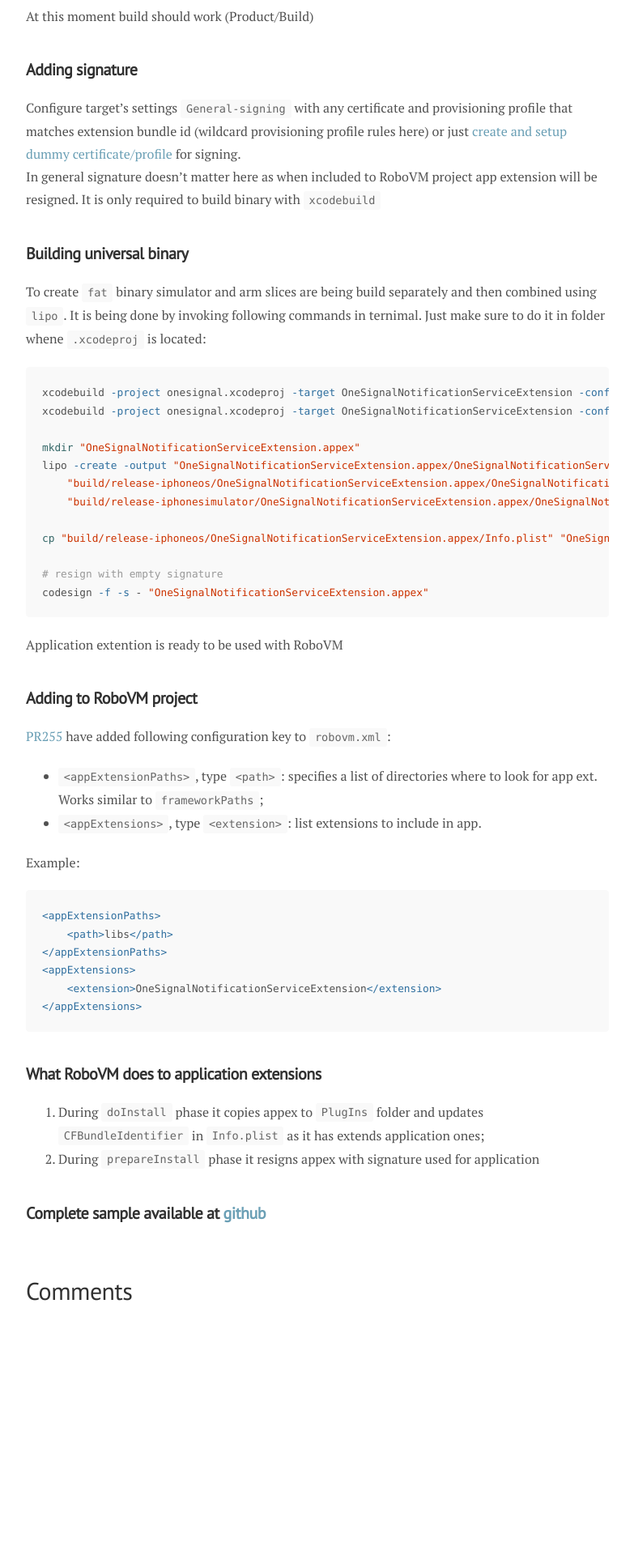
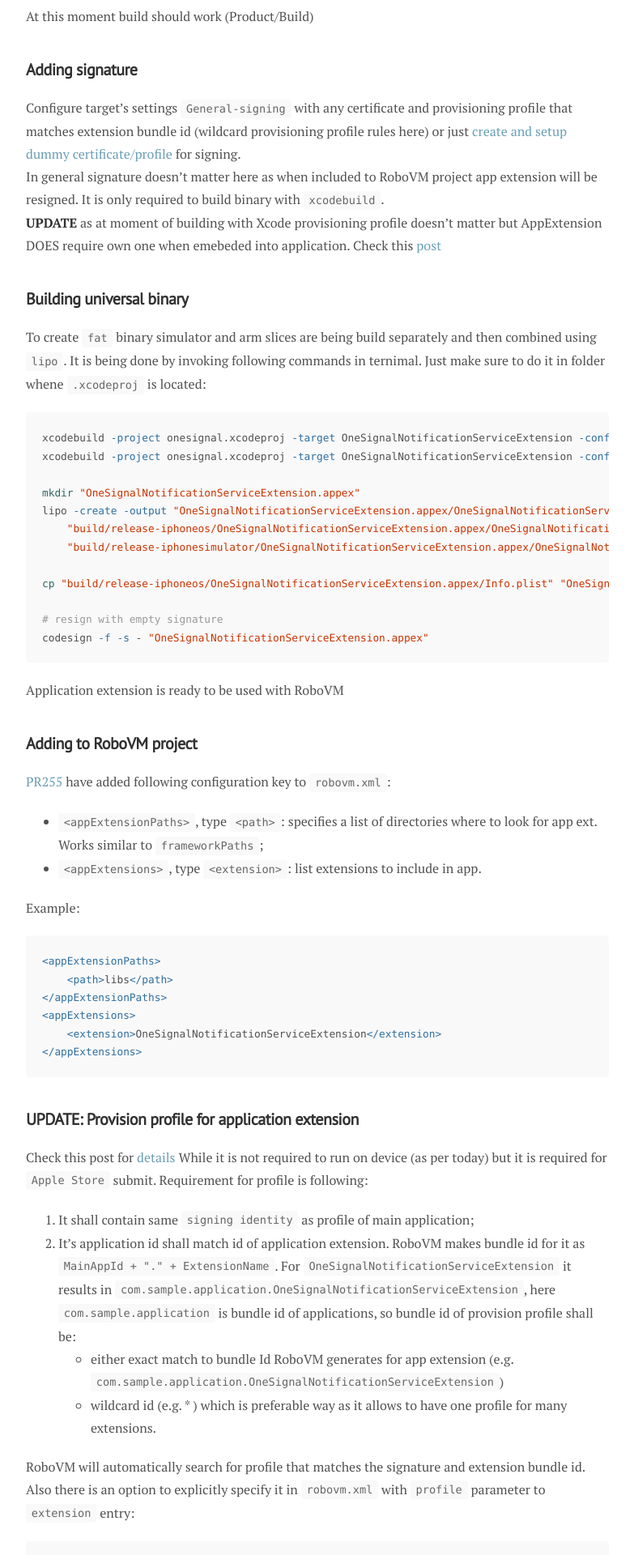
Before and after one commit to dkimitsa/dkimitsa.github.io, a Jekyll site: the page built from _posts/2018-01-18-tutorial-using-app-extensions-with-robovm.md, in a window 1280 px wide. Shown: the part 2949-4869 px from the top of the page at 81% size, without its empty margins (248-1031 px from the left). Built offline with Jekyll 4.4.1, drawn with Linux system fonts in a browser that asks for light colours; nearby versions of some CDN libraries; comment, search, counter and statistics services are not loaded; before the commit the page ends 4571 px from its top, so only the background shows below that; some of the changed text lies outside the part shown.

Commit message:
new post: fixed: auto signature pickup, codesign of app-extension, bro-gen changes

````diff
--- a/_posts/2018-01-18-tutorial-using-app-extensions-with-robovm.md
+++ b/_posts/2018-01-18-tutorial-using-app-extensions-with-robovm.md
@@ -81,7 +81,8 @@
 
 ## Adding signature
 Configure target's settings `General-signing` with any certificate and provisioning profile that matches extension bundle id (wildcard provisioning profile rules here) or just [create and setup dummy certificate/profile]({{ site.baseurl }}{% post_url 2018-01-04-ios-homemade-provision-profile %}) for signing.
-In general signature doesn't matter here as when included to RoboVM project app extension will be resigned. It is only required to build binary with `xcodebuild`
+In general signature doesn't matter here as when included to RoboVM project app extension will be resigned. It is only required to build binary with `xcodebuild`.
+**UPDATE** as at moment of building with Xcode provisioning profile doesn't matter but AppExtension DOES require own one when emebeded into application. Check this [post]({{ site.baseurl }}{% post_url 2018-05-16-fix-app-ext-autoprofile-bro-gen %})
 
 ## Building universal binary
 To create `fat` binary simulator and arm slices are being build separately and then combined using `lipo`. It is being done by invoking following commands in ternimal. Just make sure to do it in folder whene `.xcodeproj` is located:
@@ -100,7 +101,7 @@
 codesign -f -s - "OneSignalNotificationServiceExtension.appex"
 ```
 
-Application extention is ready to be used with RoboVM
+Application extension is ready to be used with RoboVM
 
 ## Adding to RoboVM project
 [PR255](https://github.com/MobiVM/robovm/pull/255) have added following configuration key to `robovm.xml`:
@@ -117,6 +118,27 @@
 </appExtensions>
 ```
 
+## UPDATE: Provision profile for application extension
+Check this post for [details]({{ site.baseurl }}{% post_url 2018-05-16-fix-app-ext-autoprofile-bro-gen %})
+While it is not required to run on device (as per today) but it is required for `Apple Store` submit. Requirement for profile is following:
+1. It shall contain same `signing identity` as profile of main application;
+2. It's application id shall match id of application extension. RoboVM makes bundle id for it as `MainAppId + "." + ExtensionName`. For `OneSignalNotificationServiceExtension` it results in `com.sample.application.OneSignalNotificationServiceExtension`, here `com.sample.application` is bundle id of applications, so bundle id of provision profile shall be:
+  * either exact match to bundle Id RoboVM generates for app extension (e.g. `com.sample.application.OneSignalNotificationServiceExtension`)
+  * wildcard id (e.g. * ) which is preferable way as it allows to have one profile for many extensions.
+
+ RoboVM will automatically search for profile that matches the signature and extension bundle id. Also there is an option to explicitly specify it in `robovm.xml` with `profile` parameter to `extension` entry:
+ ```xml
+ <appExtensions>
+     <extension profile="3AED05A9-5F1F-4120-9276-11980B9C88EE">OneSignalNotificationServiceExtension</extension>
+ </appExtensions>
+ ```
+
+Value of profile is same `iosProvisioningProfile` used with gradle and can have following values:
+- either `udid` of profile;
+- either `profile name`;
+- either `appIdPrefix`;
+- either `appIdName`.
+
 ## What RoboVM does to application extensions
 1. During `doInstall` phase it copies appex to `PlugIns` folder and updates `CFBundleIdentifier` in `Info.plist` as it has extends application ones;
 2. During `prepareInstall` phase it resigns appex with signature used for application
````
Also changed, not shown: _posts/2018-05-16-fix-app-ext-autoprofile-bro-gen.md (added, +67 -0 lines).
